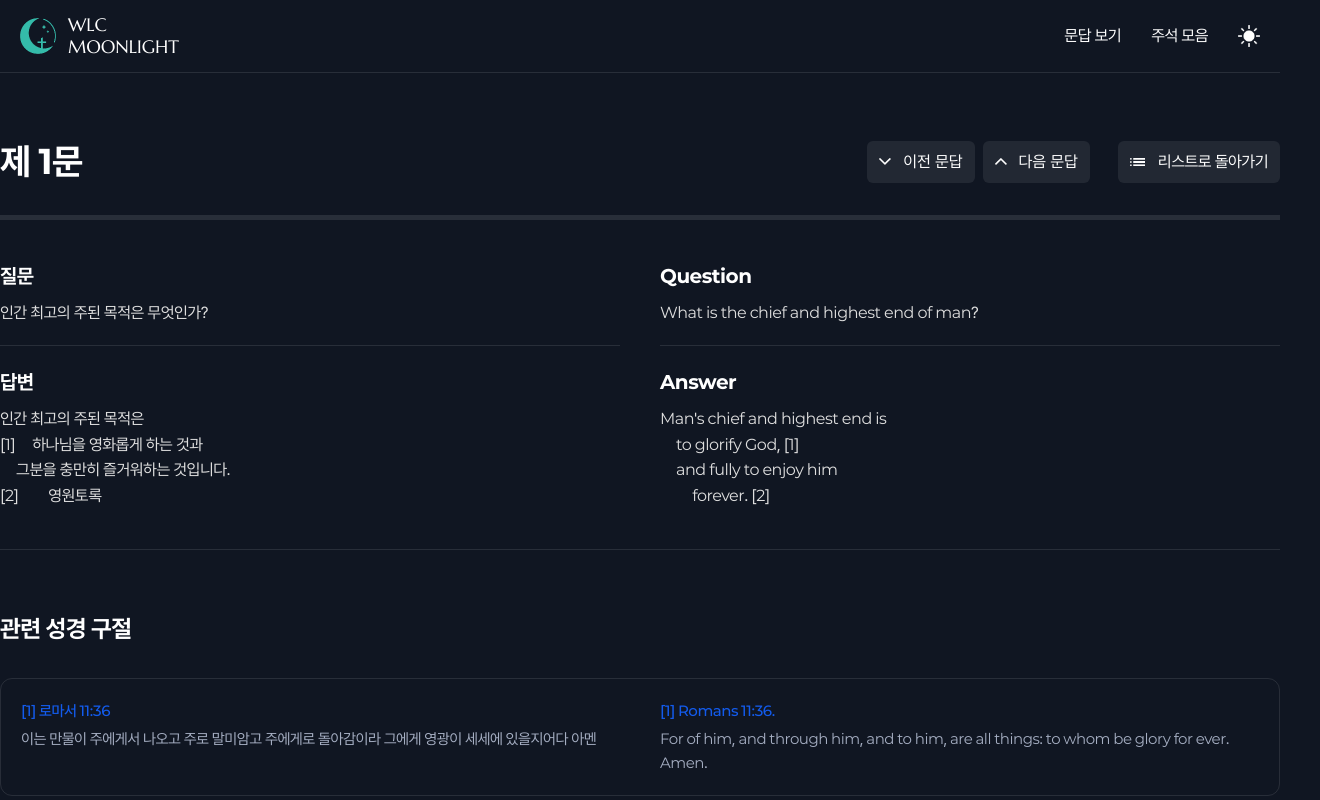
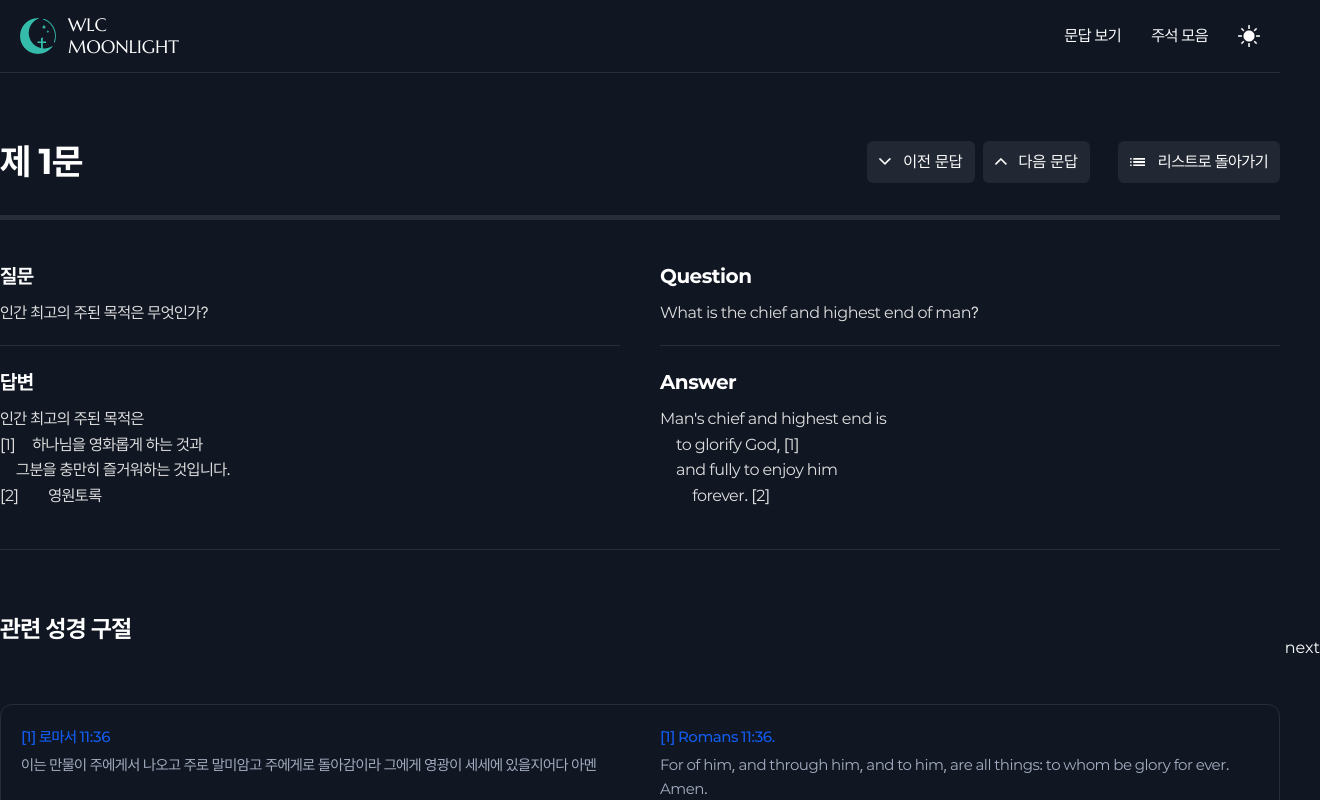
Before and after one commit to onewayay/WLC-MOONLIGHT, a React (Vite) app: page /wlcview/1 in a window 1280 px wide. Shown: the top 800 px of the page, 1320 px wide, since content can reach past the window. Built offline with nearby package versions, Linux system fonts and the light colour scheme.

Commit message:
✨대요리문답 상세 페이지 이전/다음 sticky 버튼 추가

```diff
--- a/src/pages/WlcVIew.jsx
+++ b/src/pages/WlcVIew.jsx
@@ -1,9 +1,9 @@
-import { Link, useNavigate, useParams } from 'react-router-dom';
-import '../styles/wlcview.css';
-import kor_data from '../assets/data/WLC_KOR.json';
-import eng_data from '../assets/data/WLC_ENG.json';
-import wlc_bible_kor from '../assets/data/wlc_bible_kor_v2.json';
-import wlc_bible_eng from '../assets/data/wlc_bible_eng_v2.json';
+import { Link, useNavigate, useParams } from "react-router-dom";
+import "../styles/wlcview.css";
+import kor_data from "../assets/data/WLC_KOR.json";
+import eng_data from "../assets/data/WLC_ENG.json";
+import wlc_bible_kor from "../assets/data/wlc_bible_kor_v2.json";
+import wlc_bible_eng from "../assets/data/wlc_bible_eng_v2.json";
 
 export default function WlcView() {
   const { qaNum } = useParams(); // 현재 페이지의 문답 숫자
@@ -87,6 +87,14 @@ export default function WlcView() {
         </div>
         <div className="footnote">
           <h3>관련 성경 구절</h3>
+          <div className="sticky-move-btns">
+            <button type="button" onClick={onClickPrev}>
+              prev
+            </button>
+            <button type="button" onClick={onClickNext}>
+              next
+            </button>
+          </div>
           <ul className="verse-list">{footnoteRender}</ul>
         </div>
       </div>
--- a/src/styles/wlcview.css
+++ b/src/styles/wlcview.css
@@ -85,6 +85,7 @@
 }
 
 .wlc-view .footnote {
+  position: relative;
   margin-top: 60px;
 }
 
@@ -122,6 +123,15 @@
   color: var(--color-text-light-gray);
 }
 
+.wlc-view .footnote .sticky-move-btns {
+  position: sticky;
+  left: 0;
+  top: 50%;
+  width: calc(100% + 80px);
+  display: flex;
+  justify-content: space-between;
+  transform: translate(-40px, -50%);
+}
 /*
   반응형
 */
```
